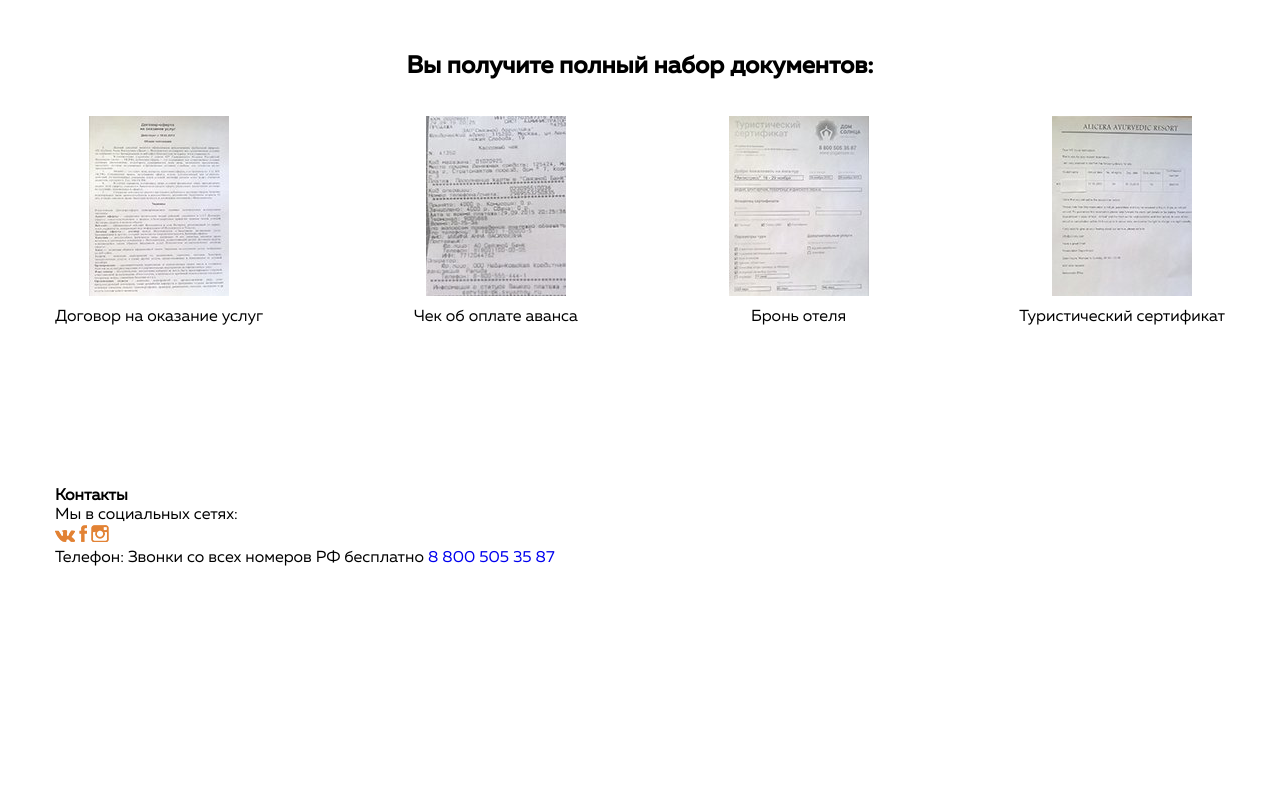
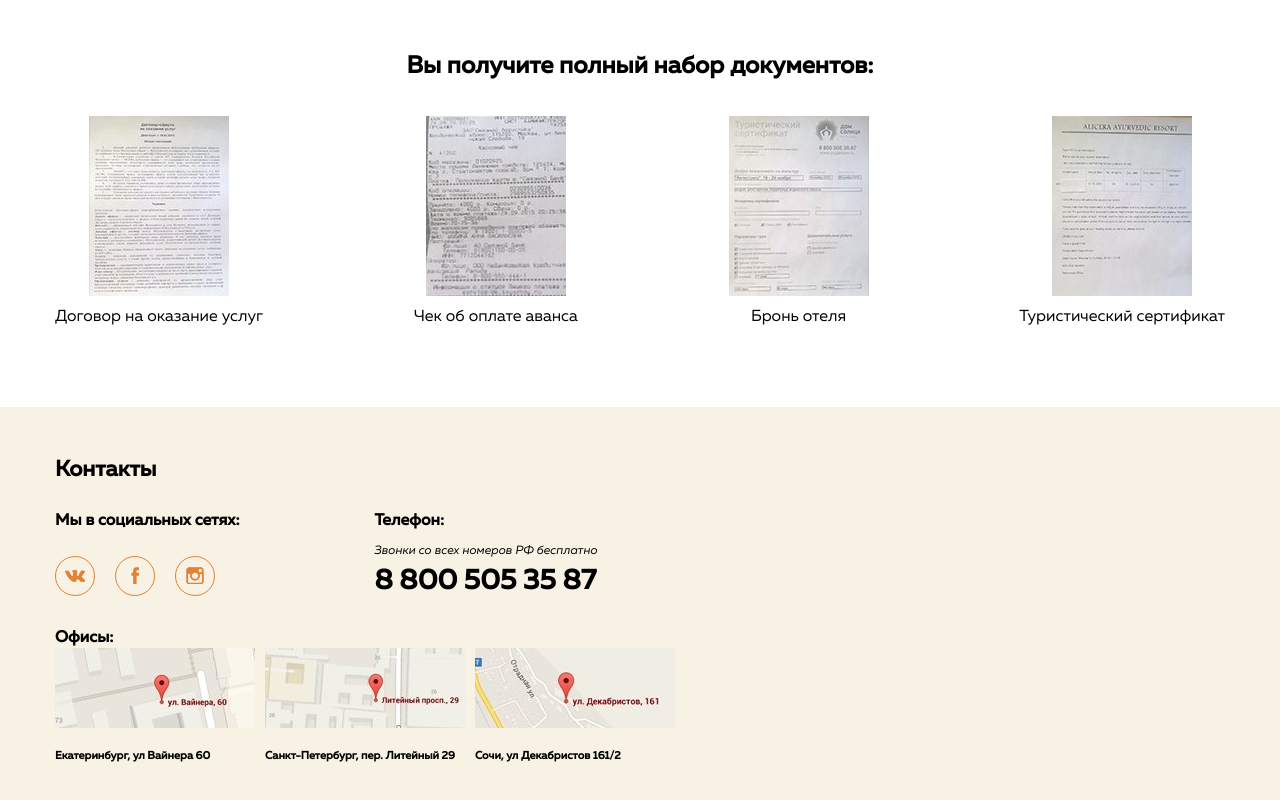
Before and after one commit to KuchkoNikita/yoga-tour-site, a website: page src/index.html in a window 1280 px wide. Shown: the part 9932-10732 px from the top of the page. Before the commit the page ends 10580 px from the top, so only its background shows below. Drawn offline with Linux system fonts and the light colour scheme.

```diff
--- a/src/index.html
+++ b/src/index.html
@@ -664,13 +664,13 @@
             <!-- /.container -->
         </div>
         <!-- /.safety section -->
-        <div class="contacts section">
+        <div class="contacts">
             <div class="container">
                 <h4 class="contacts__title">Контакты</h4>
                 <div class="contacts-list">
                     <div class="contacts-social">
                         <span class="contacts-social__title">Мы в социальных сетях:</span>
-                        <div class="contacts-social">
+                        <div class="contacts-social__list">
                             <a class="contacts-social__link" href="#"><img src="./img/contacts/vkontakte.png" alt="вконтакте" class="contacts-social__image"></a>
                             <a class="contacts-social__link" href="#"><img src="./img/contacts/facebook.png" alt="фейсбук" class="contacts-social__image"></a>
                             <a class="contacts-social__link" href="#"><img src="./img/contacts/instagram.png" alt="инстаграм" class="contacts-social__image"></a>
@@ -686,6 +686,27 @@
                     </div>
                 </div>
                 <!-- /.contacts-list -->
+                <div class="contacts-office">
+                    <h4 class="contacts-office__title">Офисы:</h4>
+                    <div class="contacts-office__list">
+                        <div class="contacts-office__item">
+                            <img src="./img/map/map1.jpg" alt="map" class="contacts-office__image">
+                            <a href="#" class="contacts-office__text">Екатеринбург, ул Вайнера 60</a>
+                        </div>
+                        <!-- /.contacts-office__item -->
+                        <div class="contacts-office__item">
+                            <img src="./img/map/map2.jpg" alt="map" class="contacts-office__image">
+                            <a href="#" class="contacts-office__text">Санкт-Петербург, пер. Литейный 29</a>
+                        </div>
+                        <!-- /.contacts-office__item -->
+                        <div class="contacts-office__item">
+                            <img src="./img/map/map3.jpg" alt="map" class="contacts-office__image">
+                            <a href="#" class="contacts-office__text">Сочи, ул Декабристов 161/2</a>
+                        </div>
+                        <!-- /.contacts-office__item -->
+                    </div>
+                </div>
+                <!-- /.contacts-office -->
             </div>
             <!-- /.container -->
         </div>
--- /dev/null
+++ b/src/sass/blocks/_contacts.sass
@@ -0,0 +1,59 @@
+.contacts
+    background-color: $bg-color
+    padding: 50px 0
+    &__title
+        margin-bottom: 28px
+        font-size: 22px
+        +bold
+    &-list
+        display: flex
+        margin-bottom: 30px
+    &-social
+        margin-right: 135px
+        &__title
+            margin-bottom: 25px
+            display: block
+            font-size: 16px
+            +bold
+        &__list
+            display: flex
+        &__link
+            margin-right: 20px
+            display: flex
+            align-items: center
+            justify-content: center
+            min-width: 40px
+            min-height: 40px
+            border: 1px solid $main-color
+            border-radius: 50%
+    &-phone
+        &__title
+            display: block
+            margin-bottom: 13px
+            font-size: 16px
+            +bold
+        &__desription
+            margin-bottom: 7px
+            display: block
+            font-size: 12px
+            +italic
+        &__phone
+            display: block
+            font-size: 28px
+            +bold
+            color: $text-color
+    &-office
+        &__title
+            font-size: 16px
+            +bold
+        &__list
+            display: flex
+        &__item
+            margin-right: 10px
+        &__text
+            margin-top: 15px
+            display: block
+            font-size: 11px
+            +bold
+            color: $text-color
+        &__image
--- a/src/sass/style.sass
+++ b/src/sass/style.sass
@@ -16,3 +16,4 @@
 @import 'blocks/_work.sass'
 @import 'blocks/_coast.sass'
 @import 'blocks/_safety.sass'
+@import 'blocks/_contacts.sass'
```
Also changed, not shown: src/css/style.css, src/img/map/map1.jpg (added), src/img/map/map2.jpg (added), src/img/map/map3.jpg (added), 1 other file.
